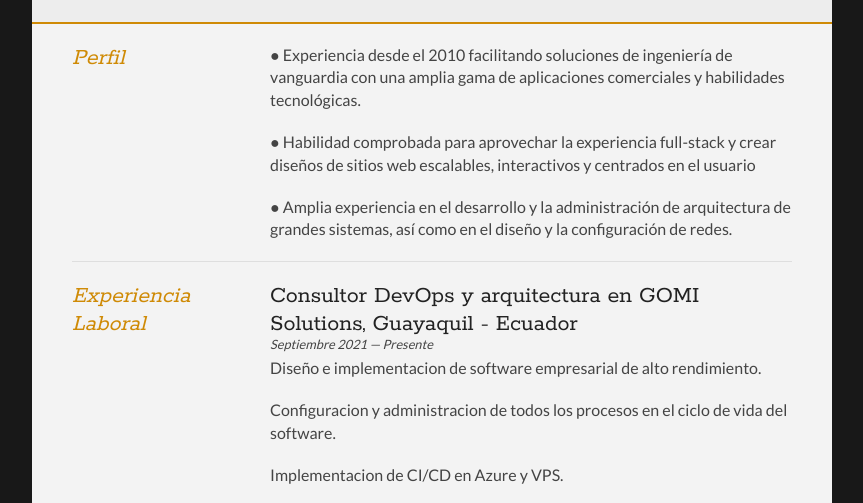
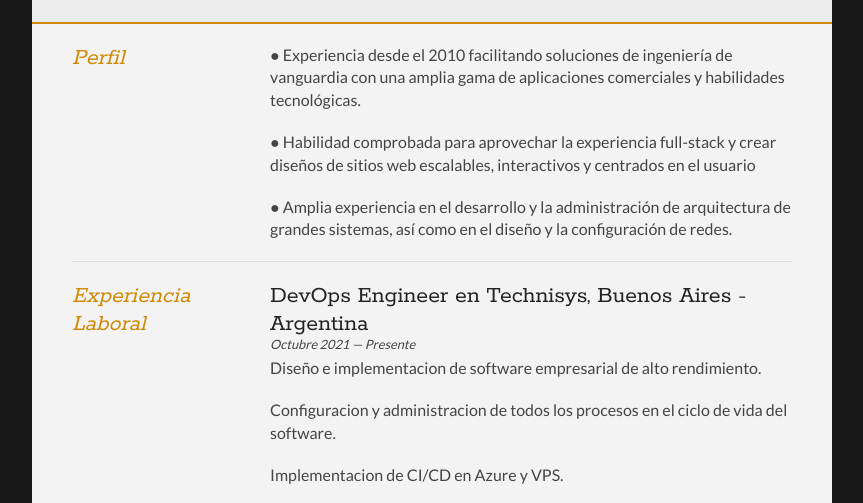
Before and after one commit to cclozano/cclozano.github.io, a plain HTML site: page index.html in a window 1280 px wide. Shown: the part 231-734 px from the top of the page, without its empty margins (208-1071 px from the left). Drawn offline with Linux system fonts and the light colour scheme.

Commit message:
nueva experiencia laboral technisys

```diff
--- a/index.html
+++ b/index.html
@@ -60,8 +60,8 @@
 
 			<div class="sectionContent">
 				<article>
-					<h2>Consultor DevOps y arquitectura en GOMI Solutions, Guayaquil - Ecuador</h2>
-					<p class="subDetails">Septiembre 2021 — Presente</p>
+					<h2>DevOps Engineer en Technisys, Buenos Aires - Argentina</h2>
+					<p class="subDetails">Octubre 2021 — Presente</p>
 					<p>Diseño e implementacion de software empresarial de alto rendimiento.</p>
 					<p>Configuracion y administracion de todos los procesos en el ciclo de vida del software.</p>
 					<p>Implementacion de CI/CD en Azure y VPS.</p>
```
